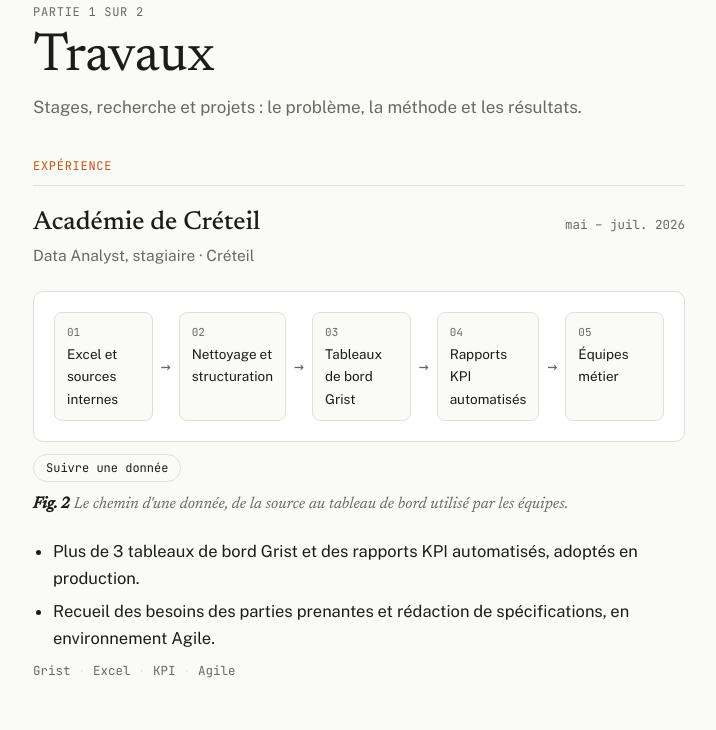
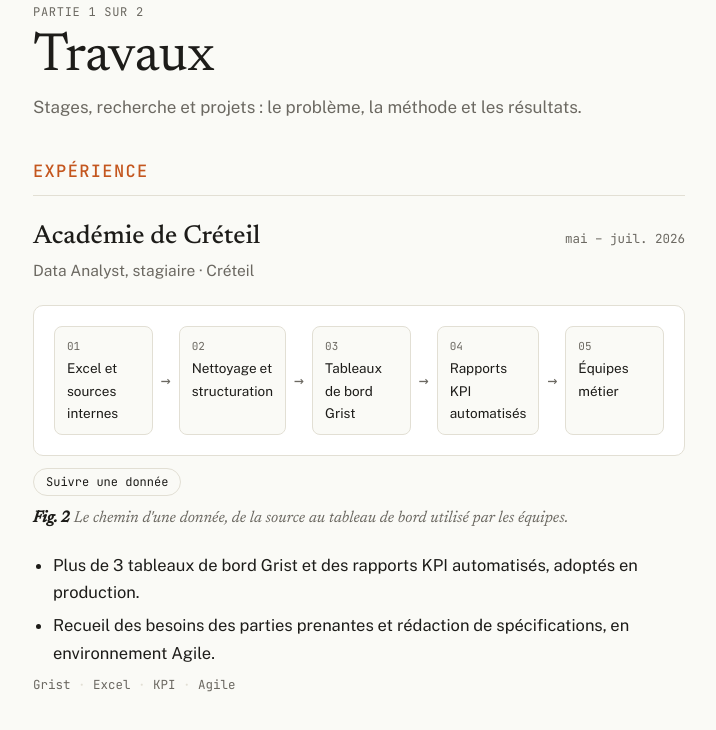
Before and after one commit to sathyagnanou/portfolio, a plain HTML site: page index.html in a window 1280 px wide. Shown: the part 2007-2737 px from the top of the page, without its empty margins (281-997 px from the left). Drawn offline with nearby package versions, Linux system fonts and the light colour scheme.

Commit message:
Larger orange section labels

```diff
--- a/index.html
+++ b/index.html
@@ -126,7 +126,7 @@ h4 { font-family: var(--body); font-weight: 600; font-size: 17px; margin: 0; tex
 .part { padding: 70px 0 20px; }
 .part-head { margin-bottom: 36px; }
 .block { margin-bottom: 64px; }
-.block-label { font-family: var(--mono); font-size: 12px; color: var(--accent); letter-spacing: .06em; text-transform: uppercase; margin: 0 0 22px; padding-bottom: 8px; border-bottom: 1px solid var(--line); }
+.block-label { font-family: var(--mono); font-size: 17px; font-weight: 500; color: var(--accent); letter-spacing: .08em; text-transform: uppercase; margin: 0 0 26px; padding-bottom: 10px; border-bottom: 1px solid var(--line); }
 .entry { margin: 0 0 52px; }
 .entry-head { display: flex; justify-content: space-between; align-items: baseline; gap: 16px; flex-wrap: wrap; }
 .role { color: var(--muted); font-size: 15.5px; margin: 0 0 14px; }
```
